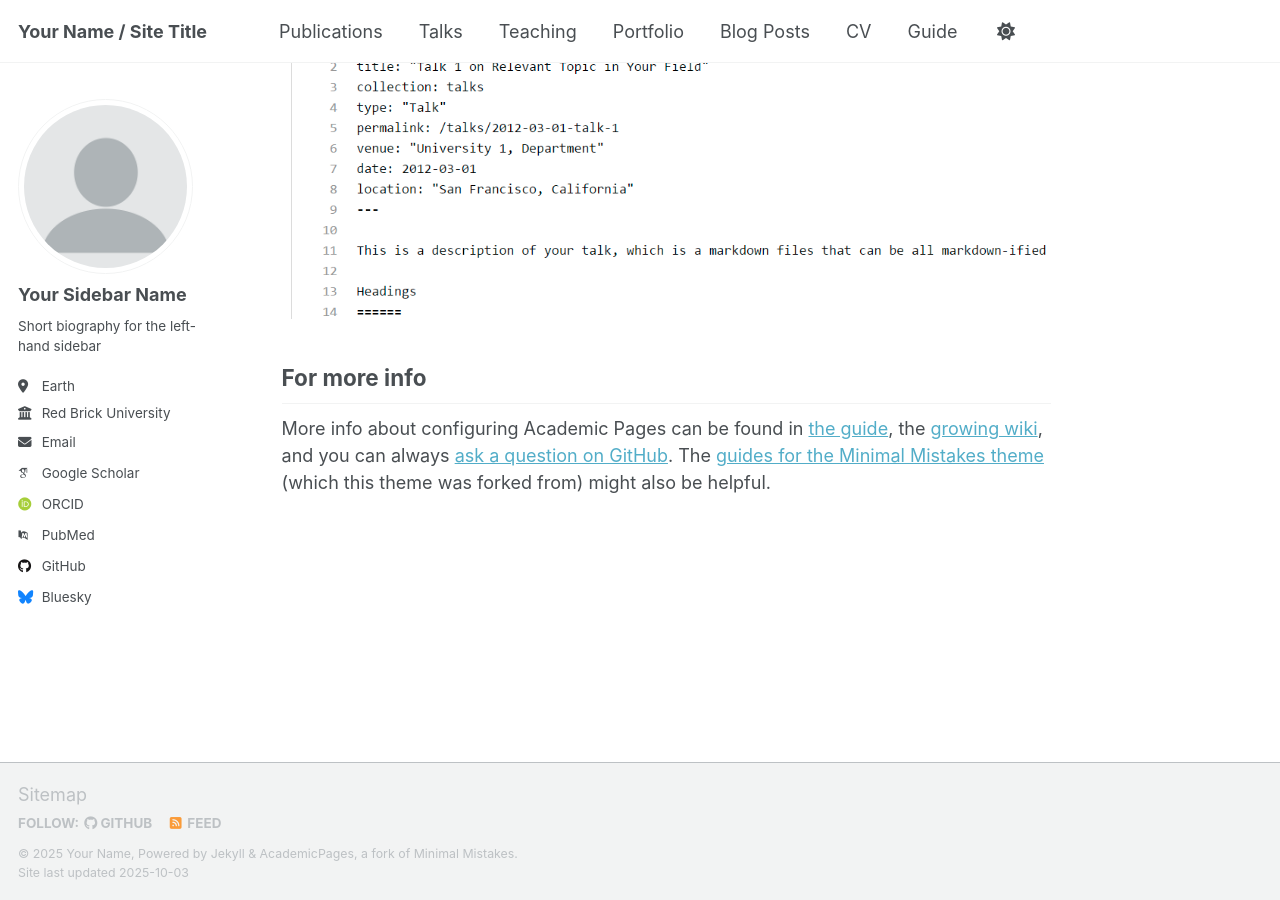
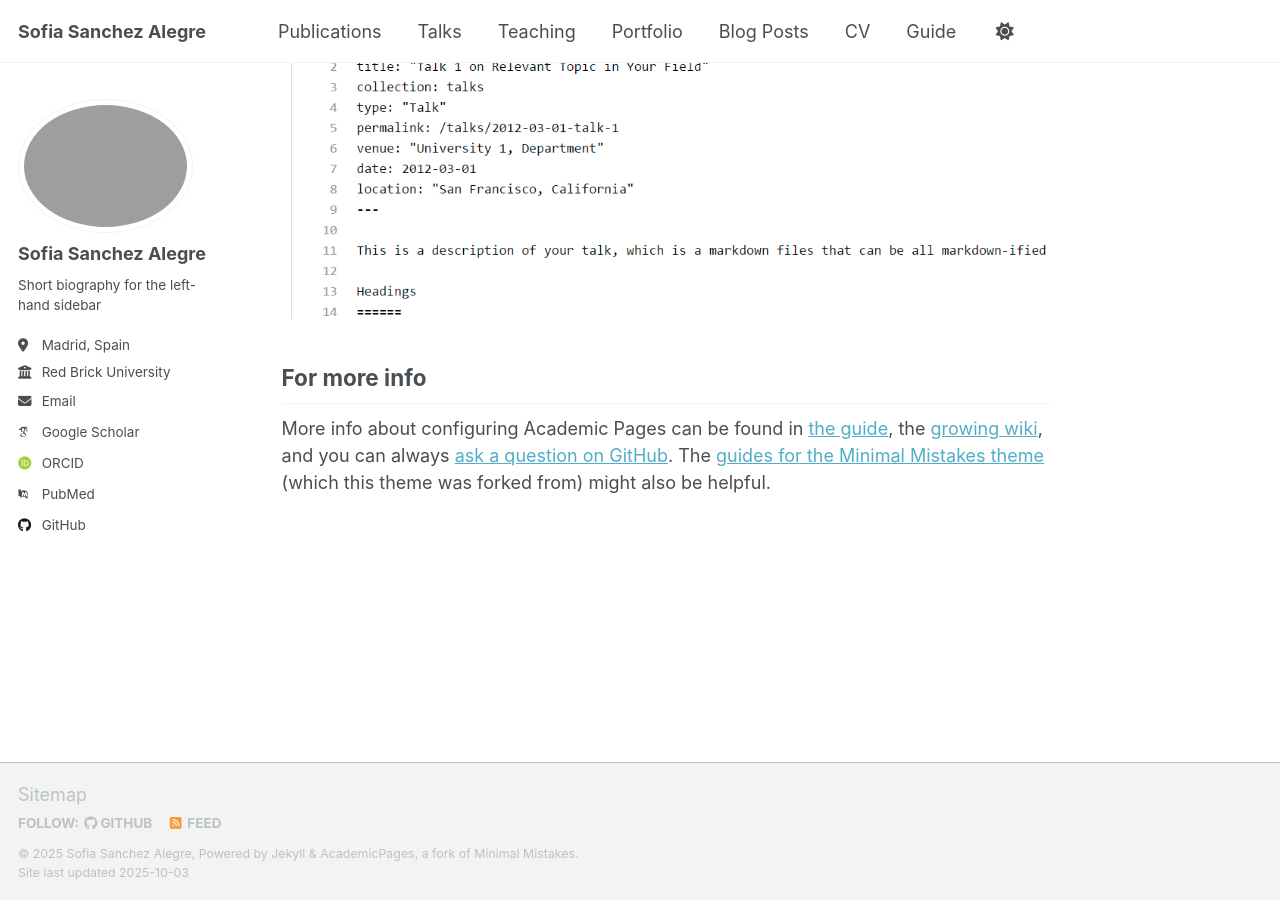
Before and after one commit to sofiasanchezalegre/sofiasanchezalegre.github.io, a Jekyll site: the page built from _pages/about.md, in a window 1280 px wide and 900 px high, scrolled down 2880 px. Built offline with Jekyll 4.4.1, drawn with Linux system fonts in a browser that asks for light colours; some web fonts are replaced; a script that is not in the unit is left out.

Commit message:
Update _config.yml

```diff
--- a/_config.yml
+++ b/_config.yml
@@ -9,12 +9,12 @@
 # Basic Site Settings
 locale                   : "en-US"
 site_theme               : "default" # Currently available options are "default", "air"
-title                    : "Your Name / Site Title"
+title                    : "Sofia Sanchez Alegre"
 title_separator          : "-"
-name                     : &name "Your Name"
+name                     : &name "Sofia Sanchez Alegre"
 description              : &description "Your Name's academic portfolio"   # Update this with a general description of your site, this is the default if not overridden by a page
-url                      : https://academicpages.github.io # The base hostname & protocol for your site e.g. "https://[your GitHub username].github.io",
-                                                           # or if you already have some other page hosted on Github then use "https://[your GitHub username].github.io/[Your Repo Name]"
+url                      : https://sofiasanchezalegre.github.io
+
 baseurl                  : "" # the subpath of your site, e.g. "/blog"
 repository               : "academicpages/academicpages.github.io"
 
@@ -23,14 +23,14 @@ repository               : "academicpages/academicpages.github.io"
 #               Additional customization can be done by editing /_includes/author-profile.html
 author:
   # Biographic information
-  avatar           : "profile.png"
-  name             : "Your Sidebar Name"
+  avatar           : "avatar.png"
+  name             : "Sofia Sanchez Alegre"
   pronouns         : # example: "she/her"
   bio              : "Short biography for the left-hand sidebar"
-  location         : "Earth"
+  location         : "Madrid, Spain"
   employer         : "Red Brick University"
   uri              : # URL
-  email            : "none@example.org"
+  email            : "sofsanch@eco.uc3m.es"
 
   # Academic websites
   academia         : # URL
@@ -54,7 +54,7 @@ author:
 
   # Social media
   artstation       : # Username
-  bluesky          : "bsky.app" # Replace this with you Bluesky username
+  bluesky          : # Replace this with you Bluesky username
   facebook         : # Username
   flickr           : # Username
   foursquare       : # Username
```
